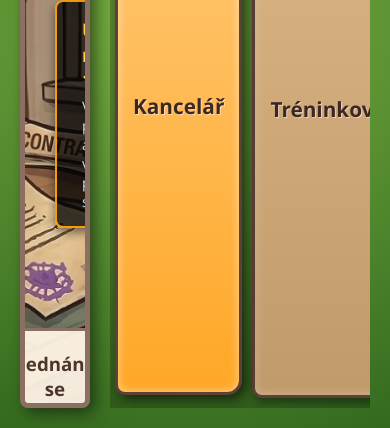
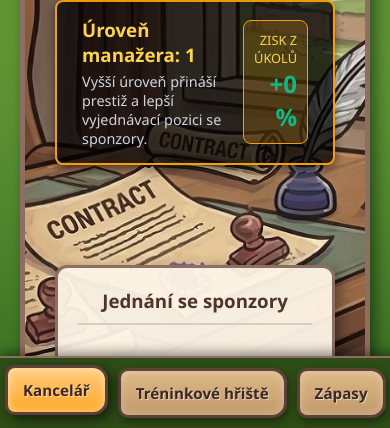
Before and after one commit to e-mm-projects/mundial, a plain HTML site: page index.html in a window 390 px wide. Both pictures are taken after typing "Sample" into the empty fields and a click on the button "VYTVOŘIT KLUB A PUSTIT SE DO HRY". Shown: the part 416-844 px from the top of the page. Drawn offline with Linux system fonts and the light colour scheme.

Commit message:
Add files via upload

```diff
--- a/style.css
+++ b/style.css
@@ -1116,28 +1116,43 @@ body {
         margin-bottom: 10px;
     }
 
-    /* 5. Sidebar/Menu dole - OPRAVA SPODNÍ LIŠTY */
+/* 5. Pravá mobilní spodní lišta (přilepená trvale dole) */
     #sidebar {
+        position: fixed;     /* Přilepí element na jedno místo na displeji */
+        bottom: 0;           /* Úplně dolů */
+        left: 0;             /* Od levého okraje */
+        width: 100%;         /* Přes celou šířku obrazovky */
+        height: auto;        /* Zruší případnou pevnou výšku z desktopu */
+
         display: flex;
-        flex-direction: row; /* Tlačítka vedle sebe */
-        width: 100%;
-        overflow-x: auto; /* Zapne horizontální posuvník */
-        -webkit-overflow-scrolling: touch; /* Plynulé scrollování na iPhonech */
-        order: 4; /* Udrží menu úplně dole */
+        flex-direction: row;
+        overflow-x: auto;    /* Zapne horizontální posuvník pro listování prstem */
+        -webkit-overflow-scrolling: touch;
+
         padding: 10px 5px;
-        background: rgba(0,0,0,0.2); /* Jemné odlišení pozadí */
-        gap: 10px; /* Mezery mezi tlačítky */
+        background: #2e4c16; /* Tmavě zelená, ať má lišta hezký základ */
+        border-top: 2px solid #8d6e63; /* Linka pro oddělení od hry */
+        z-index: 1000;       /* Zaručí, že bude vždy úplně nahoře nad ostatním obsahem */
+        box-shadow: 0 -4px 10px rgba(0,0,0,0.4); /* Stín směrem nahoru */
+        gap: 10px;
     }
 
-    /* Zabráníme mačkání tlačítek, aby šlo menu posouvat prstem */
+    /* Vzhled samotných tlačítek ve spodní liště */
     .nav-btn {
         flex: 0 0 auto;
-        white-space: nowrap; /* Text tlačítka se nezalomí na dva řádky */
+        white-space: nowrap; /* Zabrání zalomení textu na dva řádky */
         margin: 0;
-        padding: 10px 15px;
+        padding: 12px 15px;
+        font-size: 0.95rem;
     }
 
+    /* Aktivní tlačítko se jemně nadzvedne */
     .nav-btn.active {
-        transform: translateY(-3px); /* Aktivní tlačítko jen jemně povyskočí nahoru */
+        transform: translateY(-3px);
+    }
+
+    /* DŮLEŽITÉ: Uděláme místo dole na stránce, aby lišta nepřekrývala spodní texty */
+    #main-content {
+        padding-bottom: 80px !important;
     }
 }
```
